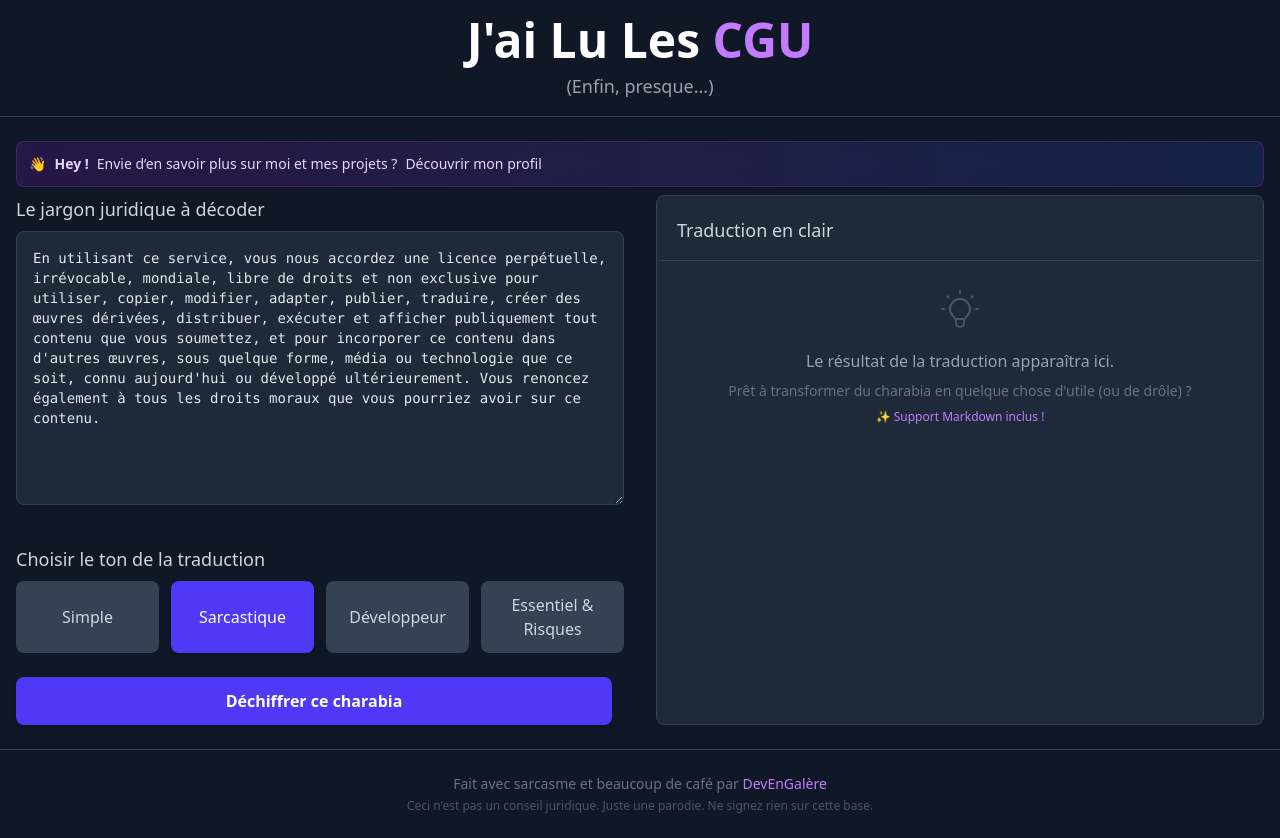
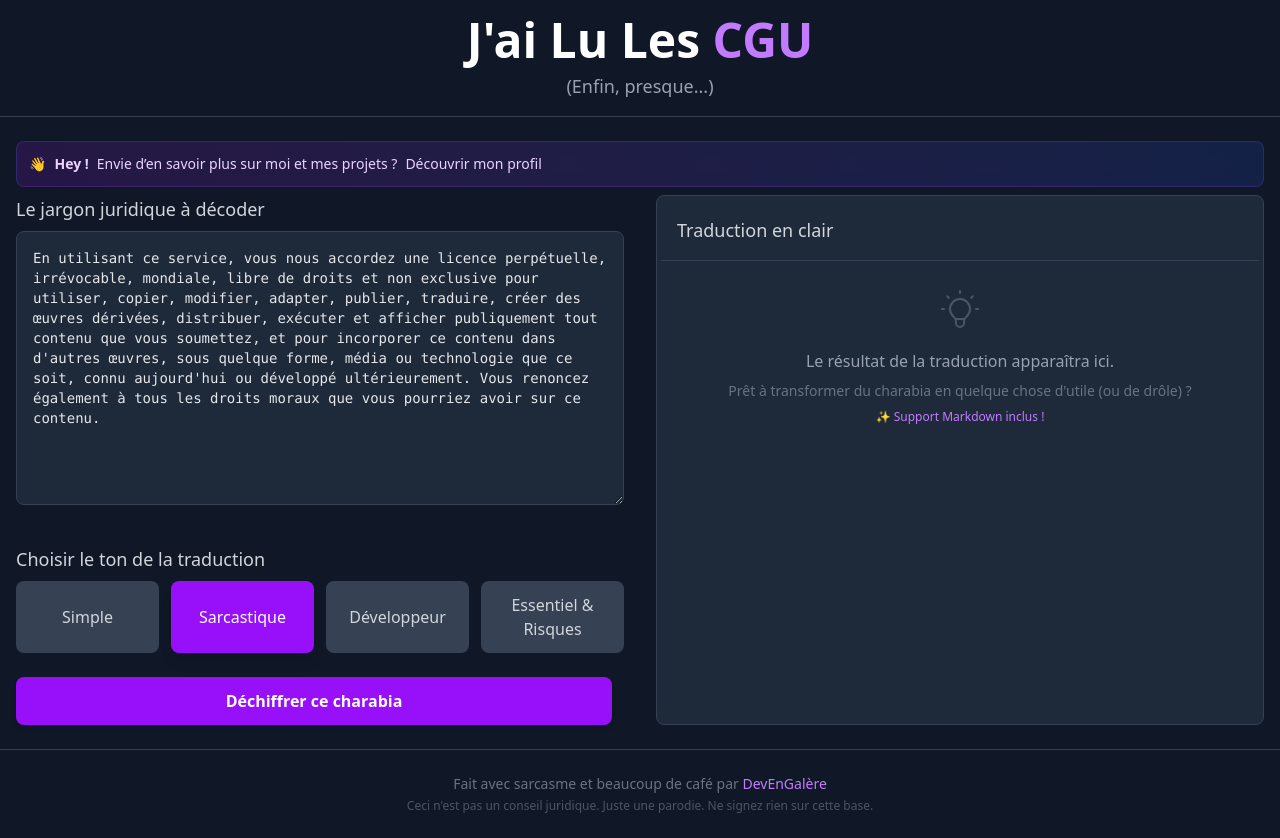
Before and after one commit to kevine-developer/terms--decoded, a React (Vite) app: page / in a window 1280 px wide. Built offline with nearby package versions, Linux system fonts and the light colour scheme; no server answers.

Commit message:
Refonte color button

```diff
--- a/src/components/ActionButton.tsx
+++ b/src/components/ActionButton.tsx
@@ -11,7 +11,7 @@ function ActionButton ( { onClick, disabled = false, children }: ActionButtonPro
       type="button"
       onClick={onClick}
       disabled={disabled}
-      className="w-full bg-indigo-600 text-white font-bold py-3 px-4 rounded-lg shadow-md hover:bg-indigo-700 transition-all duration-200 focus:outline-none focus:ring-2 focus:ring-offset-2 focus:ring-offset-gray-900 focus:ring-indigo-500 disabled:bg-gray-500 disabled:cursor-not-allowed cursor-pointer disabled:shadow-none"
+      className="w-full bg-purple-600 hover:bg-purple-700 text-white font-bold py-3 px-4 rounded-lg shadow-md  transition-all duration-200 focus:outline-none focus:ring-2 focus:ring-offset-2 focus:ring-offset-gray-900 focus:ring-indigo-500 disabled:bg-gray-500 disabled:cursor-not-allowed cursor-pointer disabled:shadow-none"
     >
       {children}
     </button>
--- a/src/components/ToneSelector.tsx
+++ b/src/components/ToneSelector.tsx
@@ -57,11 +57,11 @@ function ToneSelector({
                 text-center py-3 px-4 rounded-lg font-medium
                 transition-all duration-200
                 focus:outline-none focus:ring-2 focus:ring-offset-2
-                focus:ring-offset-gray-900 focus:ring-indigo-500
+                focus:ring-offset-gray-900 focus:ring-purple-500
                 disabled:opacity-50 disabled:cursor-not-allowed
                 ${
                   isSelected
-                    ? "bg-indigo-600 text-white shadow-lg"
+                    ? "bg-purple-600 hover:bg-purple-700 text-white shadow-lg"
                     : "bg-gray-700 text-gray-300 hover:bg-gray-600 disabled:hover:bg-gray-700"
                 }
               `
```
